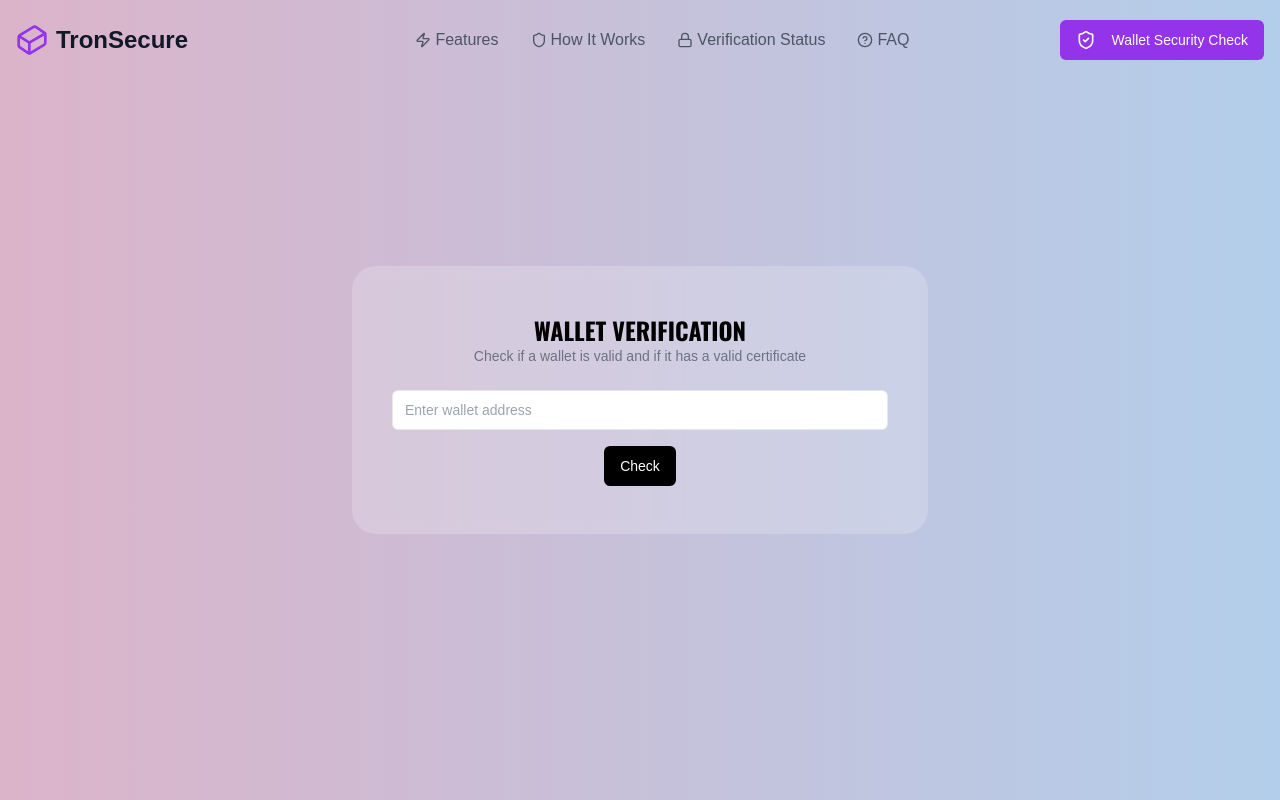
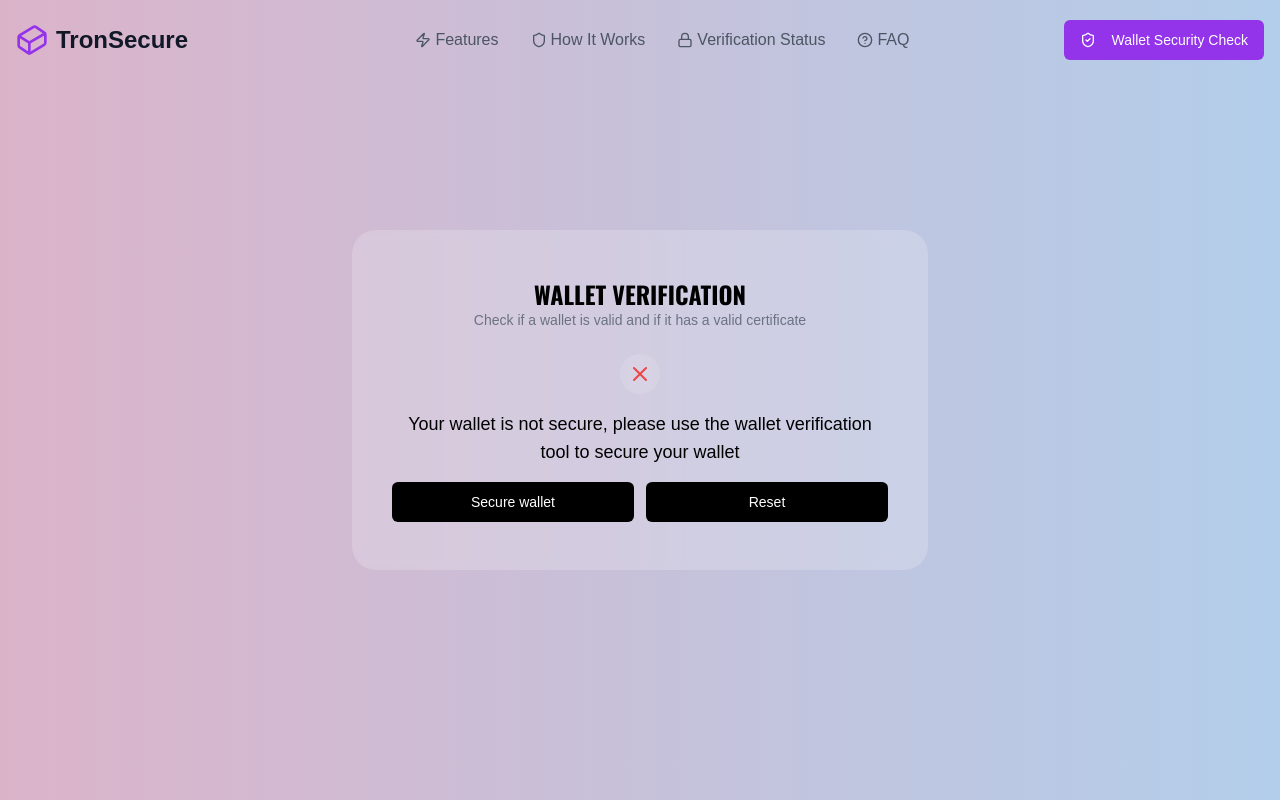
Before and after one commit to Milannn28/tron-secure, a React (Create React App) app: page /wallet-verification in a window 1280 px wide. Both pictures are taken after a click on the button "Check". Built offline with nearby package versions, Linux system fonts and the light colour scheme; what @radix-ui/themes would draw is missing.

Commit message:
verification steps

```diff
--- a/src/components/wallet-verification.jsx
+++ b/src/components/wallet-verification.jsx
@@ -1,32 +1,27 @@
-// import React from "react";
 
-// const WalletVerification = () => {
-//   return (
-//     <div className="container md:max-w-xl mx-auto px-4 md:px-10 bg-white/20 rounded-3xl py-12 backdrop-blur-sm max-w-[96%]">
-//       <div className="mb-6 text-center">
-//         <h1 className="text-2xl font-bold font-oswald">Wallet Verification</h1>
-//         <p className="text-sm text-gray-500">
-//           Check if a wallet is valid and if it has a valid certificate
-//         </p>
-//       </div>
-//       <div className="flex flex-col items-center justify-center gap-4">
-//         <input
-//           className="flex h-10 w-full rounded-md border border-input bg-background px-3 py-2 ring-offset-background file:border-0 file:bg-transparent file:text-sm file:font-medium file:text-foreground placeholder:text-muted-foreground focus-visible:outline-none focus-visible:ring-2 focus-visible:ring-ring focus-visible:ring-offset-2 disabled:cursor-not-allowed disabled:opacity-50 md:text-sm text-sm font-medium"
-//           placeholder="Enter wallet address"
-//           value=""
-//         />
-//         <button class=" bg-black text-white inline-flex items-center justify-center gap-2 whitespace-nowrap rounded-md text-sm font-medium ring-offset-background transition-colors focus-visible:outline-none focus-visible:ring-2 focus-visible:ring-ring focus-visible:ring-offset-2 disabled:pointer-events-none disabled:opacity-50 [&amp;_svg]:pointer-events-none [&amp;_svg]:size-4 [&amp;_svg]:shrink-0 bg-primary text-primary-foreground hover:bg-slate-500 h-10 px-4 py-2">
-//           Check
-//         </button>
-//       </div>
-//     </div>
-//   );
-// };
-
-// export default WalletVerification;
-import React from "react";
+import React, { useState } from "react";
+import { useNavigate } from "react-router-dom";
 
 const WalletVerification = () => {
+  const [walletAddress, setWalletAddress] = useState("");
+  const [verificationResult, setVerificationResult] = useState(null);
+  const navigate = useNavigate();
+
+  const handleCheck = () => {
+    // Simple validation - 111 is correct, 000 is wrong
+    const isValid = walletAddress === "111";
+    setVerificationResult(isValid);
+  };
+
+  const handleReset = () => {
+    setWalletAddress("");
+    setVerificationResult(null);
+  };
+
+  const handleSecureWallet = () => {
+    navigate("/dashboard");
+  };
+
   return (
     <div className="container md:max-w-xl mx-auto px-4 md:px-10 bg-white/20 rounded-3xl py-12 backdrop-blur-sm max-w-[96%]">
       <div className="mb-6 text-center">
@@ -35,16 +30,64 @@ const WalletVerification = () => {
           Check if a wallet is valid and if it has a valid certificate
         </p>
       </div>
+
+      {verificationResult === null ? (
         <div className="flex flex-col items-center justify-center gap-4">
           <input
             className="flex h-10 w-full rounded-md border border-input bg-background px-3 py-2 ring-offset-background file:border-0 file:bg-transparent file:text-sm file:font-medium file:text-foreground placeholder:text-muted-foreground focus-visible:outline-none focus-visible:ring-2 focus-visible:ring-black focus-visible:ring-offset-2 disabled:cursor-not-allowed disabled:opacity-50 md:text-sm text-sm font-medium"
             placeholder="Enter wallet address"
-          defaultValue=""
+            value={walletAddress}
+            onChange={(e) => setWalletAddress(e.target.value)}
           />
-        <button class=" bg-black text-white inline-flex items-center justify-center gap-2 whitespace-nowrap rounded-md text-sm font-medium ring-offset-background transition-colors focus-visible:outline-none focus-visible:ring-2 focus-visible:ring-ring focus-visible:ring-offset-2 disabled:pointer-events-none disabled:opacity-50 [&amp;_svg]:pointer-events-none [&amp;_svg]:size-4 [&amp;_svg]:shrink-0 bg-primary text-primary-foreground hover:bg-slate-500 h-10 px-4 py-2">
+          <button
+            onClick={handleCheck}
+            className="bg-black text-white inline-flex items-center justify-center gap-2 whitespace-nowrap rounded-md text-sm font-medium ring-offset-background transition-colors focus-visible:outline-none focus-visible:ring-2 focus-visible:ring-ring focus-visible:ring-offset-2 disabled:pointer-events-none disabled:opacity-50 [&_svg]:pointer-events-none [&_svg]:size-4 [&_svg]:shrink-0 bg-primary text-primary-foreground hover:bg-slate-500 h-10 px-4 py-2"
+          >
             Check
           </button>
         </div>
+      ) : verificationResult ? (
+        // Right section (shown when input is "111")
+        <div className="w-full flex flex-col items-center gap-4">
+          <p className="bg-white/10 rounded-full p-2">
+            <svg xmlns="http://www.w3.org/2000/svg" width="24" height="24" viewBox="0 0 24 24" fill="none" stroke="currentColor" strokeWidth="2" strokeLinecap="round" strokeLinejoin="round" className="lucide lucide-check w-6 h-6 text-green-500">
+              <path d="M20 6 9 17l-5-5"></path>
+            </svg>
+          </p>
+          <p className="sm:text-lg font-medium">Congratulations! Your wallet is secure!</p>
+          <button
+            onClick={handleReset}
+            className="w-max bg-black text-white inline-flex items-center justify-center gap-2 whitespace-nowrap rounded-md text-sm font-medium ring-offset-background transition-colors focus-visible:outline-none focus-visible:ring-2 focus-visible:ring-ring focus-visible:ring-offset-2 disabled:pointer-events-none disabled:opacity-50 [&_svg]:pointer-events-none [&_svg]:size-4 [&_svg]:shrink-0 bg-primary text-primary-foreground hover:bg-slate-500 h-10 px-4 py-2"
+          >
+            Reset
+          </button>
+        </div>
+      ) : (
+        // Wrong section (shown when input is anything without 111)
+        <div className="flex flex-col items-center justify-center gap-4">
+          <p className="bg-white/10 rounded-full p-2">
+            <svg xmlns="http://www.w3.org/2000/svg" width="24" height="24" viewBox="0 0 24 24" fill="none" stroke="currentColor" strokeWidth="2" strokeLinecap="round" strokeLinejoin="round" className="lucide lucide-x w-6 h-6 text-red-500">
+              <path d="M18 6 6 18"></path>
+              <path d="m6 6 12 12"></path>
+            </svg>
+          </p>
+          <p className="sm:text-lg font-medium">Your wallet is not secure, please use the wallet verification tool to secure your wallet</p>
+          <div className="grid grid-flow-row md:grid-flow-col gap-3 w-full md:grid-cols-2 justify-center items-center">
+            <button
+              onClick={handleSecureWallet}
+              className="bg-black text-white inline-flex items-center justify-center gap-2 whitespace-nowrap rounded-md text-sm font-medium ring-offset-background transition-colors focus-visible:outline-none focus-visible:ring-2 focus-visible:ring-ring focus-visible:ring-offset-2 disabled:pointer-events-none disabled:opacity-50 [&_svg]:pointer-events-none [&_svg]:size-4 [&_svg]:shrink-0 bg-primary text-primary-foreground hover:bg-slate-500 h-10 px-4 py-2"
+            >
+              Secure wallet
+            </button>
+            <button
+              onClick={handleReset}
+              className="bg-black text-white inline-flex items-center justify-center gap-2 whitespace-nowrap rounded-md text-sm font-medium ring-offset-background transition-colors focus-visible:outline-none focus-visible:ring-2 focus-visible:ring-ring focus-visible:ring-offset-2 disabled:pointer-events-none disabled:opacity-50 [&_svg]:pointer-events-none [&_svg]:size-4 [&_svg]:shrink-0 bg-primary text-primary-foreground hover:bg-slate-500 h-10 px-4 py-2"
+            >
+              Reset
+            </button>
+          </div>
+        </div>
+      )}
     </div>
   );
 };
```
Lines whose indentation alone changed are shown as unchanged.
